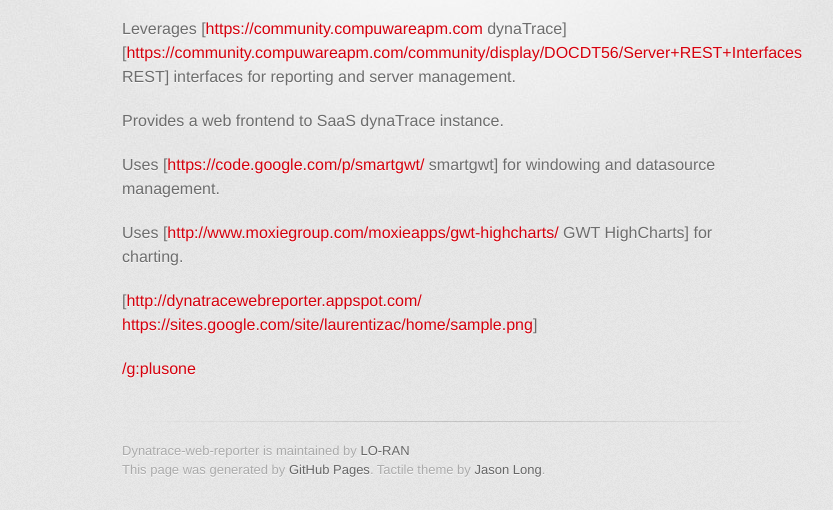
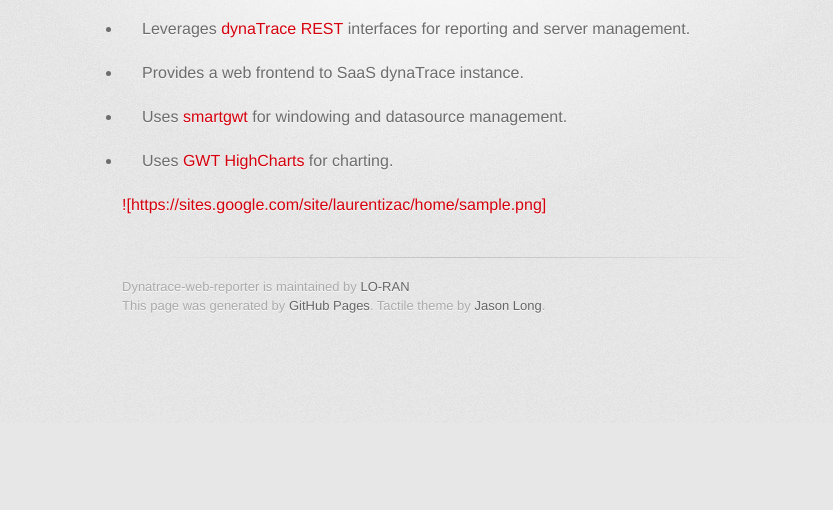
Before and after one commit to LO-RAN/dynatrace-web-reporter, a plain HTML site: page index.html in a window 1280 px wide. Shown: the part 377-887 px from the top of the page, without its empty margins (208-1041 px from the left). After the commit the page ends 800 px from the top, so only its background shows below. Drawn offline with Linux system fonts and the light colour scheme; a web font is replaced by a local one.

Commit message:
Create gh-pages branch via GitHub

```diff
--- a/index.html
+++ b/index.html
@@ -36,17 +36,14 @@
 
 <p>(early stage)</p>
 
-<p>Leverages [<a href="https://community.compuwareapm.com">https://community.compuwareapm.com</a> dynaTrace] [<a href="https://community.compuwareapm.com/community/display/DOCDT56/Server+REST+Interfaces">https://community.compuwareapm.com/community/display/DOCDT56/Server+REST+Interfaces</a> REST] interfaces for reporting and server management.</p>
+<ul>
+<li><p>Leverages <a href="https://community.compuwareapm.com">dynaTrace</a> <a href="https://community.compuwareapm.com/community/display/DOCDT56/Server+REST+Interfaces">REST</a> interfaces for reporting and server management.</p></li>
+<li><p>Provides a web frontend to SaaS dynaTrace instance.</p></li>
+<li><p>Uses <a href="https://code.google.com/p/smartgwt/">smartgwt</a> for windowing and datasource management.</p></li>
+<li><p>Uses <a href="http://www.moxiegroup.com/moxieapps/gwt-highcharts/">GWT HighCharts</a> for charting.</p></li>
+</ul>
 
-<p>Provides a web frontend to SaaS dynaTrace instance.</p>
-
-<p>Uses [<a href="https://code.google.com/p/smartgwt/">https://code.google.com/p/smartgwt/</a> smartgwt] for windowing and datasource management.</p>
-
-<p>Uses [<a href="http://www.moxiegroup.com/moxieapps/gwt-highcharts/">http://www.moxiegroup.com/moxieapps/gwt-highcharts/</a> GWT HighCharts] for charting.</p>
-
-<p>[<a href="http://dynatracewebreporter.appspot.com/">http://dynatracewebreporter.appspot.com/</a> <a href="https://sites.google.com/site/laurentizac/home/sample.png">https://sites.google.com/site/laurentizac/home/sample.png</a>]</p>
-
-<p><a href="/g:plusone">/g:plusone</a></p>
+<p><a href="http://dynatracewebreporter.appspot.com/">![https://sites.google.com/site/laurentizac/home/sample.png]</a></p>
         </section>
 
         <footer>
--- a/params.json
+++ b/params.json
@@ -1 +1 @@
-{"name":"Dynatrace-web-reporter","tagline":"Automatically exported from code.google.com/p/dynatrace-web-reporter","body":"# dynatrace-web-reporter\r\n(early stage)\r\n\r\nLeverages [https://community.compuwareapm.com dynaTrace] [https://community.compuwareapm.com/community/display/DOCDT56/Server+REST+Interfaces REST] interfaces for reporting and server management.\r\n\r\nProvides a web frontend to SaaS dynaTrace instance.\r\n\r\nUses [https://code.google.com/p/smartgwt/ smartgwt] for windowing and datasource management.\r\n\r\nUses [http://www.moxiegroup.com/moxieapps/gwt-highcharts/ GWT HighCharts] for charting.\r\n\r\n[http://dynatracewebreporter.appspot.com/ https://sites.google.com/site/laurentizac/home/sample.png]\r\n\r\n\r\n<g:plusone size=\"medium\"></g:plusone>\r\n","google":"","note":"Don't delete this file! It's used internally to help with page regeneration."}
+{"name":"Dynatrace-web-reporter","tagline":"Automatically exported from code.google.com/p/dynatrace-web-reporter","body":"# dynatrace-web-reporter\r\n(early stage)\r\n\r\n* Leverages [dynaTrace](https://community.compuwareapm.com) [REST](https://community.compuwareapm.com/community/display/DOCDT56/Server+REST+Interfaces) interfaces for reporting and server management.\r\n\r\n* Provides a web frontend to SaaS dynaTrace instance.\r\n\r\n* Uses [smartgwt](https://code.google.com/p/smartgwt/) for windowing and datasource management.\r\n\r\n* Uses [GWT HighCharts](http://www.moxiegroup.com/moxieapps/gwt-highcharts/) for charting.\r\n\r\n[![https://sites.google.com/site/laurentizac/home/sample.png]](http://dynatracewebreporter.appspot.com/)\r\n","google":"","note":"Don't delete this file! It's used internally to help with page regeneration."}
```
